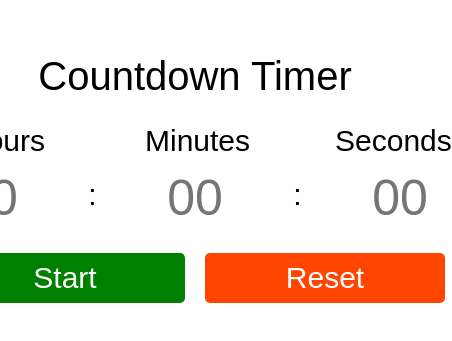
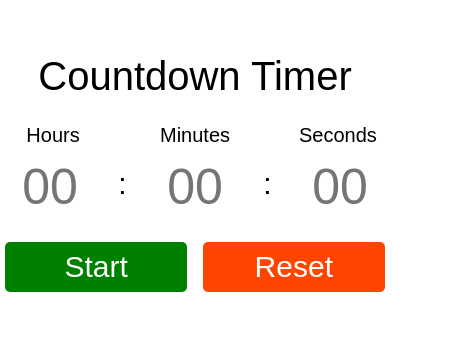
Before and after one commit to mekanhaji/Countdown-Time, a plain HTML site: page index.html in a window 390 px wide. Shown: the part 215-556 px from the top of the page, 452 px wide, since content can reach past the window. Drawn offline with Linux system fonts and the light colour scheme.

Commit message:
FIX mobile-screen-compatibility

```diff
--- a/src/styles.css
+++ b/src/styles.css
@@ -20,6 +20,7 @@ body {
     flex-direction: column;
     gap: 10px;
 }
+
 .container__title {
     padding: 10px 20px;
     font-size: 40px;
@@ -80,3 +81,18 @@ input[type="number"] {
 .reset {
     background: orangered;
 }
+
+@media screen and (max-width: 400px) {
+    body {
+        flex-direction: row;
+        font-size: small;
+    }
+
+    .container {
+        width: 380px;
+    }
+
+    .container__labels--label {
+        font-size: 20px;
+    }
+}
```
